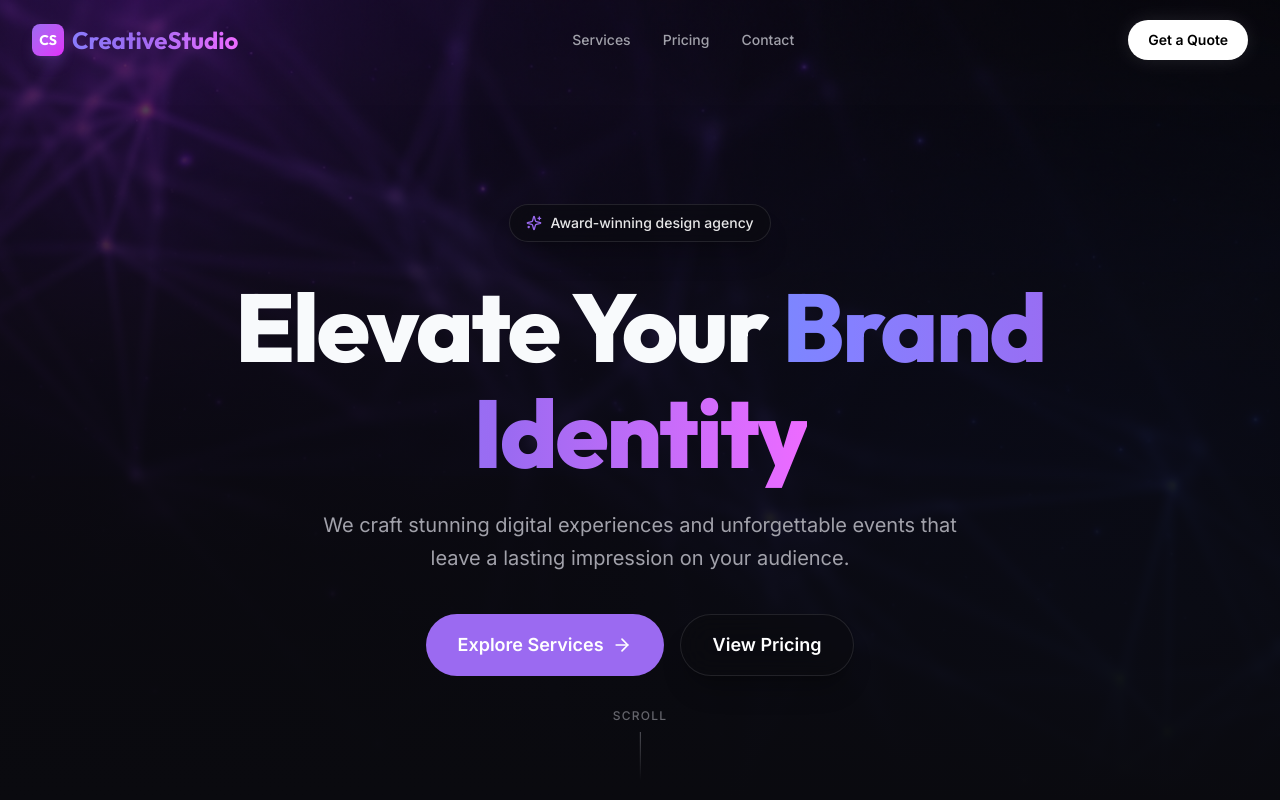
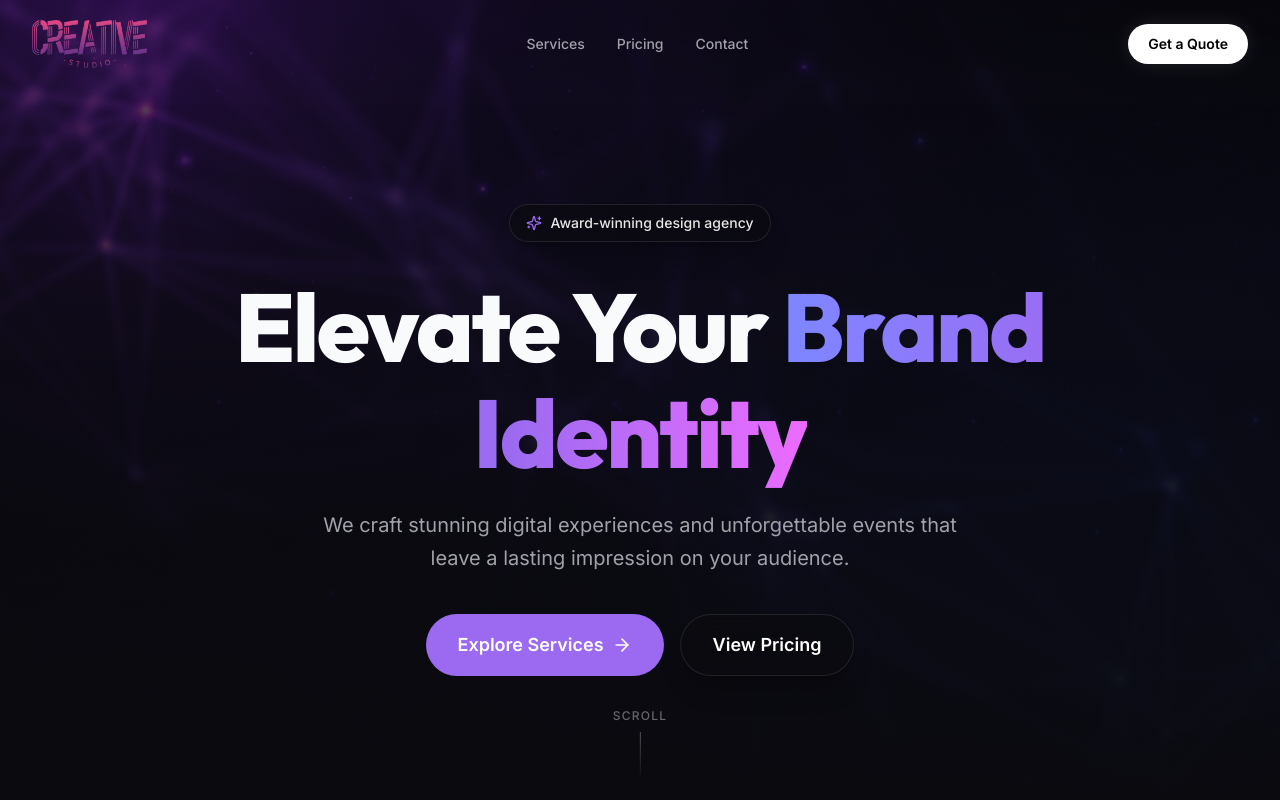
Before and after one commit to MuiaN/Service-Showcase, a React (Vite) app: page / in a window 1280 px wide. Shown: the top 800 px of the page. Built offline with nearby package versions, Linux system fonts and the light colour scheme.

Commit message:
Logo and email address updates

```diff
--- a/api/send-quote.ts
+++ b/api/send-quote.ts
@@ -21,15 +21,15 @@ export default async function handler(req: VercelRequest, res: VercelResponse) {
       port: parseInt(process.env.SMTP_PORT || '465', 10),
       secure: true, // Port 465 is secure
       auth: {
-        user: process.env.SMTP_USER || 'info@tytantech.co.ke',
+        user: process.env.SMTP_USER || 'creativestudio@tytantech.co.ke',
         pass: process.env.SMTP_PASSWORD, // Set this in Vercel Environment Variables
       },
     });
 
     // Construct email content
     const mailOptions = {
-      from: process.env.SMTP_USER || 'info@tytantech.co.ke',
-      to: 'info@tytantech.co.ke',
+      from: process.env.SMTP_USER || 'creativestudio@tytantech.co.ke',
+      to: 'creativestudio@tytantech.co.ke',
       replyTo: email,
       subject: `New Quote Request from ${name} (${subService || service})`,
       html: `
--- a/index.html
+++ b/index.html
@@ -3,8 +3,8 @@
   <head>
     <meta charset="UTF-8" />
     <meta name="viewport" content="width=device-width, initial-scale=1.0, maximum-scale=1" />
-    <title>Service Showcase Website</title>
-    <link rel="icon" type="image/svg+xml" href="/favicon.svg" />
+    <title>Creative Studio | Excellence in Design & Web</title>
+    <link rel="icon" type="image/png" href="/creativestudios.png" />
     <link rel="preconnect" href="https://fonts.googleapis.com">
     <link rel="preconnect" href="https://fonts.gstatic.com" crossorigin>
     <link href="https://fonts.googleapis.com/css2?family=Inter:wght@400;500;600;700&display=swap" rel="stylesheet">
--- a/src/components/layout/Footer.tsx
+++ b/src/components/layout/Footer.tsx
@@ -24,13 +24,13 @@ function QuoteDialog({ isOpen, onClose }: { isOpen: boolean; onClose: () => void
 
     try {
       // This represents an API call to a backend that uses your SMTP settings:
-      // Host: mail.tytantech.co.ke | Port: 465 | User: info@tytantech.co.ke
+      // Host: mail.tytantech.co.ke | Port: 465 | User: creativestudio@tytantech.co.ke
       const response = await fetch('/api/send-quote', {
         method: 'POST',
         headers: { 'Content-Type': 'application/json' },
         body: JSON.stringify({
           ...data,
-          recipient: 'info@tytantech.co.ke',
+          recipient: 'creativestudio@tytantech.co.ke',
           subject: `New Quote Request from ${data.name}`
         }),
       });
@@ -234,16 +234,28 @@ export function Footer() {
         <div className="h-px w-full bg-gradient-to-r from-transparent via-white/10 to-transparent my-8" />
 
         <div className="flex flex-col md:flex-row items-center justify-between gap-6">
-          <div className="flex items-center gap-2">
-            <div className="w-6 h-6 rounded bg-gradient-to-br from-primary to-fuchsia-500 flex items-center justify-center">
-              <span className="text-white text-[10px] font-bold">CS</span>
-            </div>
-            <span className="font-display font-semibold text-lg">CreativeStudio</span>
+          <div className="flex items-center">
+            <img
+              src="/creativestudios.png"
+              alt="Creative Studio"
+              className="h-10 w-auto object-contain opacity-90 hover:opacity-100 transition-opacity"
+            />
           </div>
 
-          <p className="text-muted-foreground text-sm">
-            © {new Date().getFullYear()} CreativeStudio. All rights reserved.
-          </p>
+          <div className="flex flex-col items-center gap-2">
+            <p className="text-muted-foreground text-sm">
+              © {new Date().getFullYear()} Creative Studio. All rights reserved.
+            </p>
+            <a
+              href="https://tytantech.co.ke"
+              target="_blank"
+              rel="noopener noreferrer"
+              className="text-[11px] uppercase tracking-wider text-muted-foreground/40 hover:text-primary hover:underline underline-offset-4 transition-all flex items-center gap-1 group"
+            >
+              Powered by <span className="font-bold text-muted-foreground/60 group-hover:text-primary transition-colors">Tytan Tech</span>
+              <ArrowUpRight className="w-3 h-3 transition-transform group-hover:translate-x-0.5 group-hover:-translate-y-0.5" />
+            </a>
+          </div>
 
           <div className="flex items-center gap-4 text-muted-foreground">
             <a href="#" className="hover:text-white transition-colors p-2 rounded-full hover:bg-white/5"><Instagram className="w-5 h-5" /></a>
--- a/src/components/layout/Header.tsx
+++ b/src/components/layout/Header.tsx
@@ -29,13 +29,14 @@ export function Header() {
     >
       <div className="max-w-7xl mx-auto px-4 sm:px-6 lg:px-8 flex items-center justify-between">
         <div
-          className="text-2xl font-display font-bold text-gradient cursor-pointer flex items-center gap-2"
+          className="cursor-pointer flex items-center"
           onClick={() => window.scrollTo({ top: 0, behavior: "smooth" })}
         >
-          <div className="w-8 h-8 rounded-lg bg-gradient-to-br from-primary to-fuchsia-500 flex items-center justify-center shadow-lg shadow-primary/20">
-            <span className="text-white text-sm">CS</span>
-          </div>
-          CreativeStudio
+          <img
+            src="/creativestudios.png"
+            alt="Creative Studio"
+            className="h-10 md:h-12 w-auto object-contain transition-transform hover:scale-105"
+          />
         </div>
 
         <nav className="hidden md:flex items-center gap-8">
--- a/vite.config.ts
+++ b/vite.config.ts
@@ -32,14 +32,14 @@ export default defineConfig(({ mode }) => {
                     port: parseInt(env.SMTP_PORT || "465"),
                     secure: true,
                     auth: {
-                      user: env.SMTP_USER || "info@tytantech.co.ke",
+                      user: env.SMTP_USER || "creativestudio@tytantech.co.ke",
                       pass: env.SMTP_PASSWORD,
                     },
                   });
 
                   await transporter.sendMail({
-                    from: env.SMTP_USER || "info@tytantech.co.ke",
-                    to: "info@tytantech.co.ke",
+                    from: env.SMTP_USER || "creativestudio@tytantech.co.ke",
+                    to: "creativestudio@tytantech.co.ke",
                     subject: `New Quote Request from ${name} (${subService || service})`,
                     html: `
                       <div style="font-family: sans-serif; line-height: 1.6; color: #333;">
```
Also changed, not shown: public/creativestudios.png (added), 1 other file (tests, documents, lock files or other folders).
